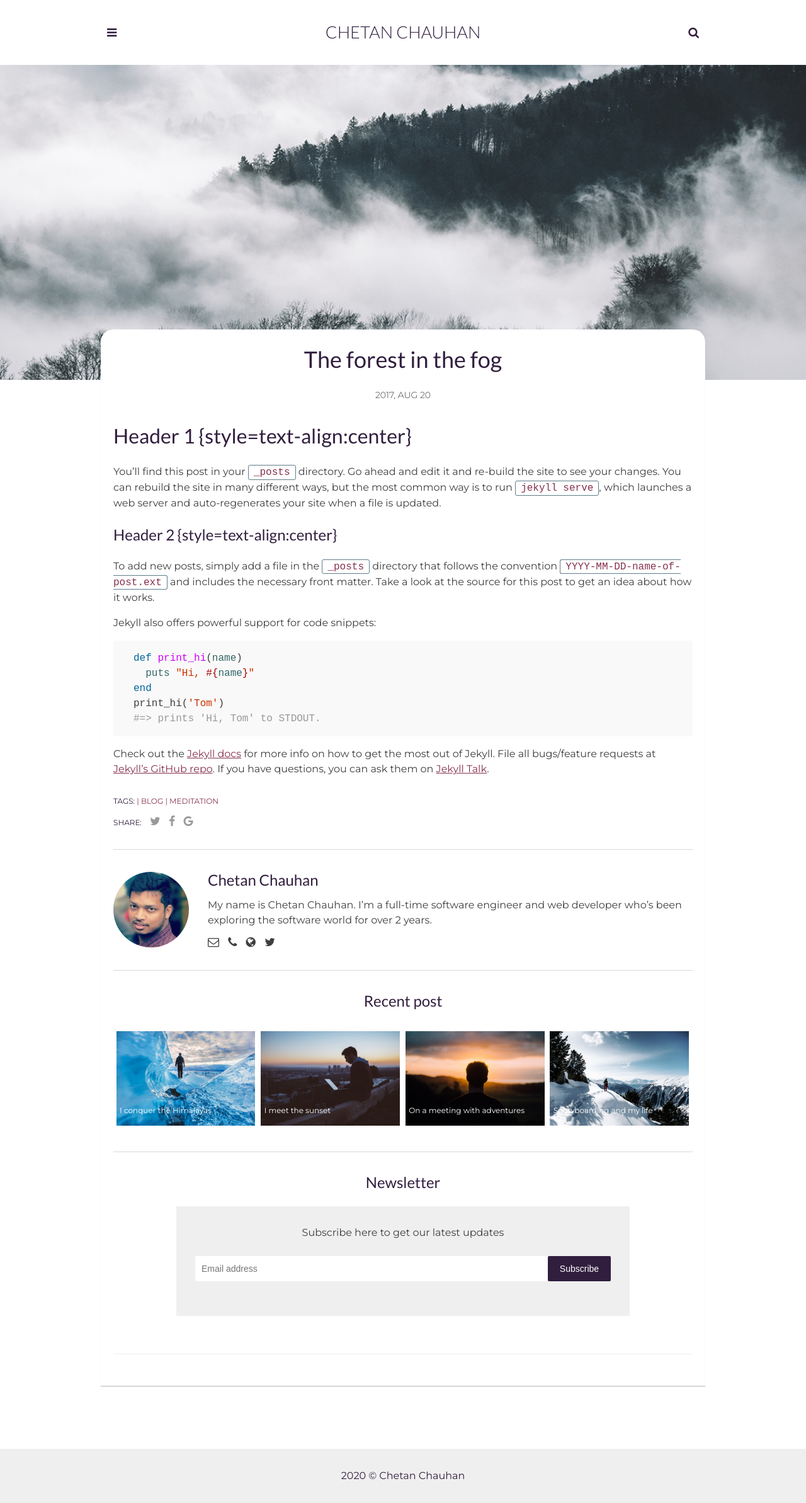
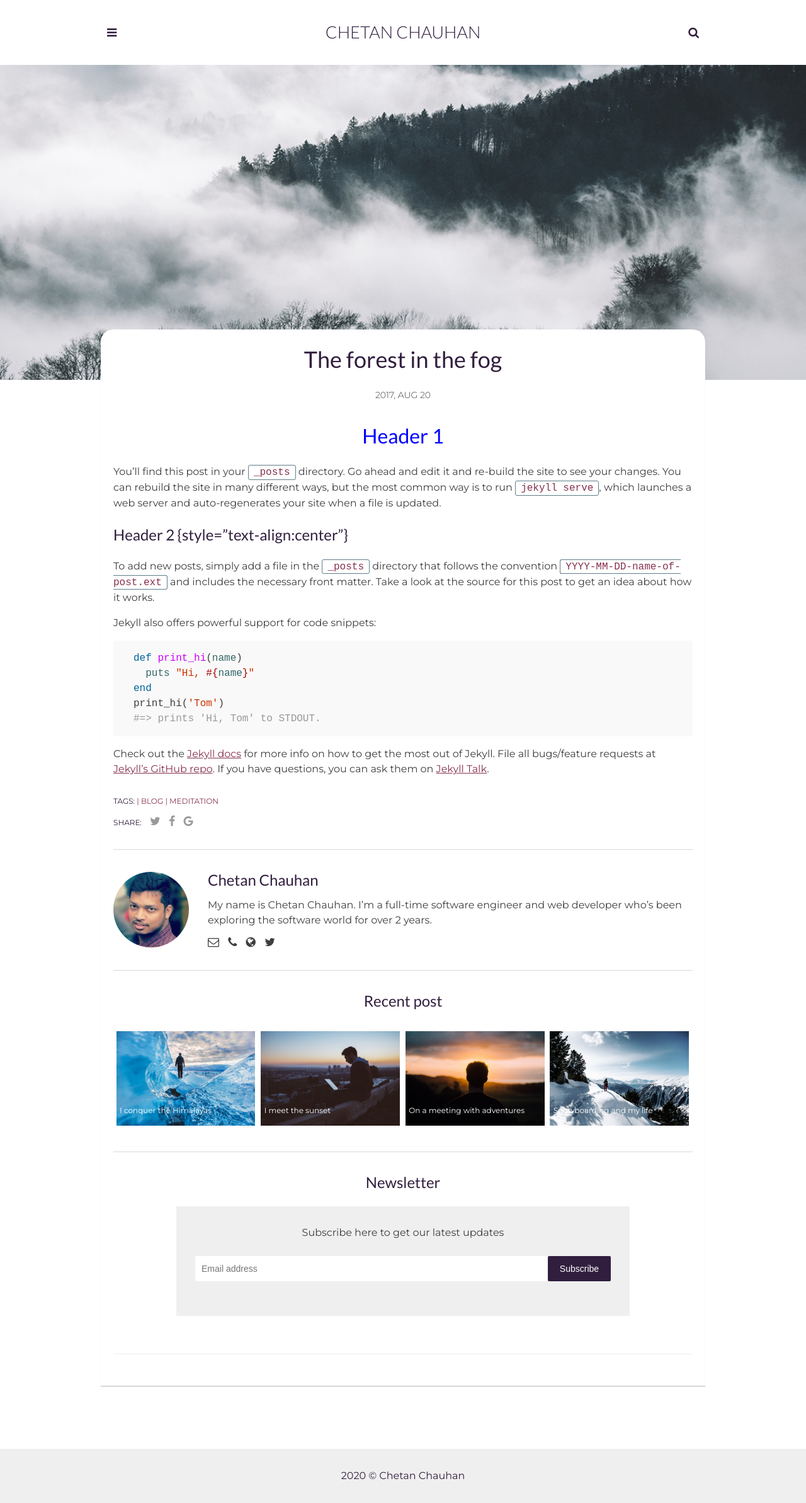
Before and after one commit to vampirevilage/Study_Journal, a Jekyll site: the page built from _posts/2017-08-20-the-forest-in-the-fog.markdown, in a window 1280 px wide. Shown: the whole page at 63% size. Built offline with Jekyll 4.4.1, drawn with Linux system fonts in a browser that asks for light colours.

```diff
--- a/_posts/2017-08-20-the-forest-in-the-fog.markdown
+++ b/_posts/2017-08-20-the-forest-in-the-fog.markdown
@@ -7,11 +7,11 @@
 tags: [Blog, Meditation]
 author: # Add name author (optional)
 ---
-# Header 1 {style=text-align:center}
+ <h1 style="text-align:center; color:blue;"> Header 1 </h1>
 
 You’ll find this post in your `_posts` directory. Go ahead and edit it and re-build the site to see your changes. You can rebuild the site in many different ways, but the most common way is to run `jekyll serve`, which launches a web server and auto-regenerates your site when a file is updated.
 
-## Header 2 {style=text-align:center}
+## Header 2 {style="text-align:center"}
 To add new posts, simply add a file in the `_posts` directory that follows the convention `YYYY-MM-DD-name-of-post.ext` and includes the necessary front matter. Take a look at the source for this post to get an idea about how it works.
 
 Jekyll also offers powerful support for code snippets:
```
